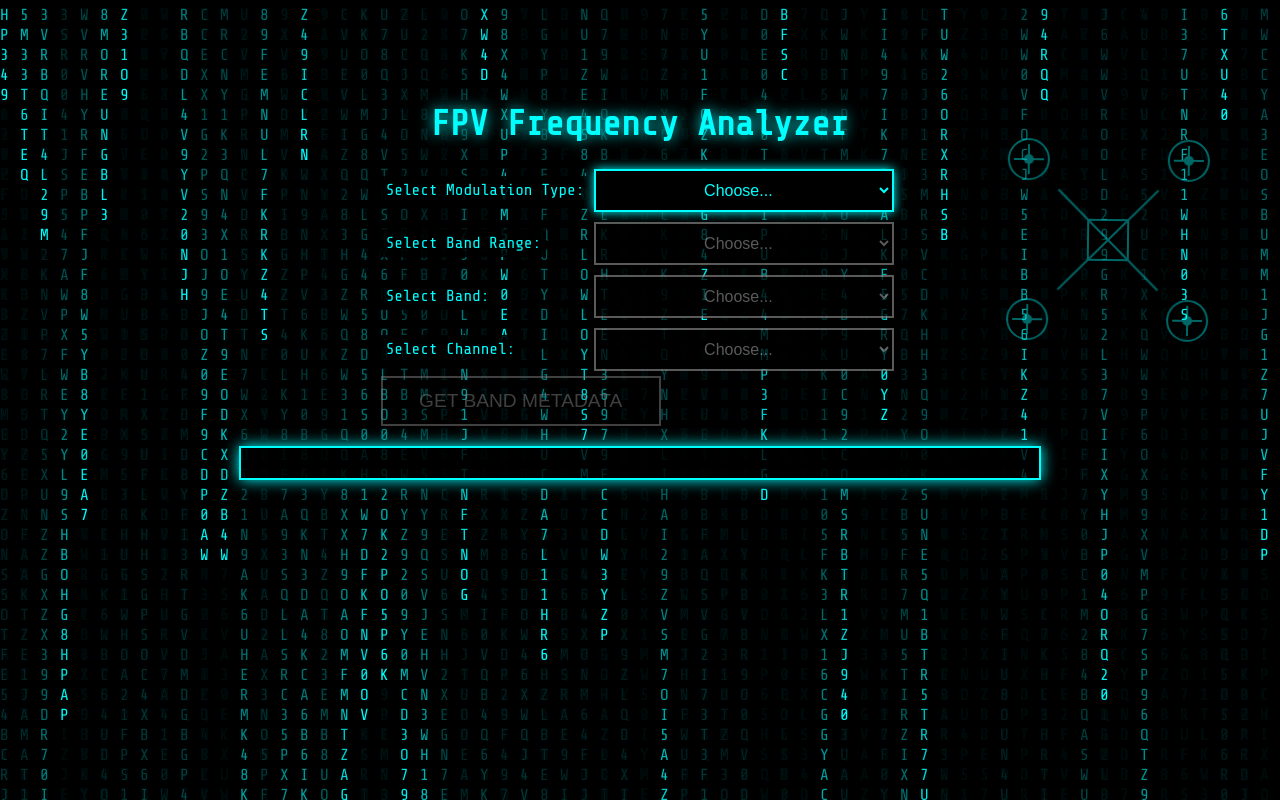
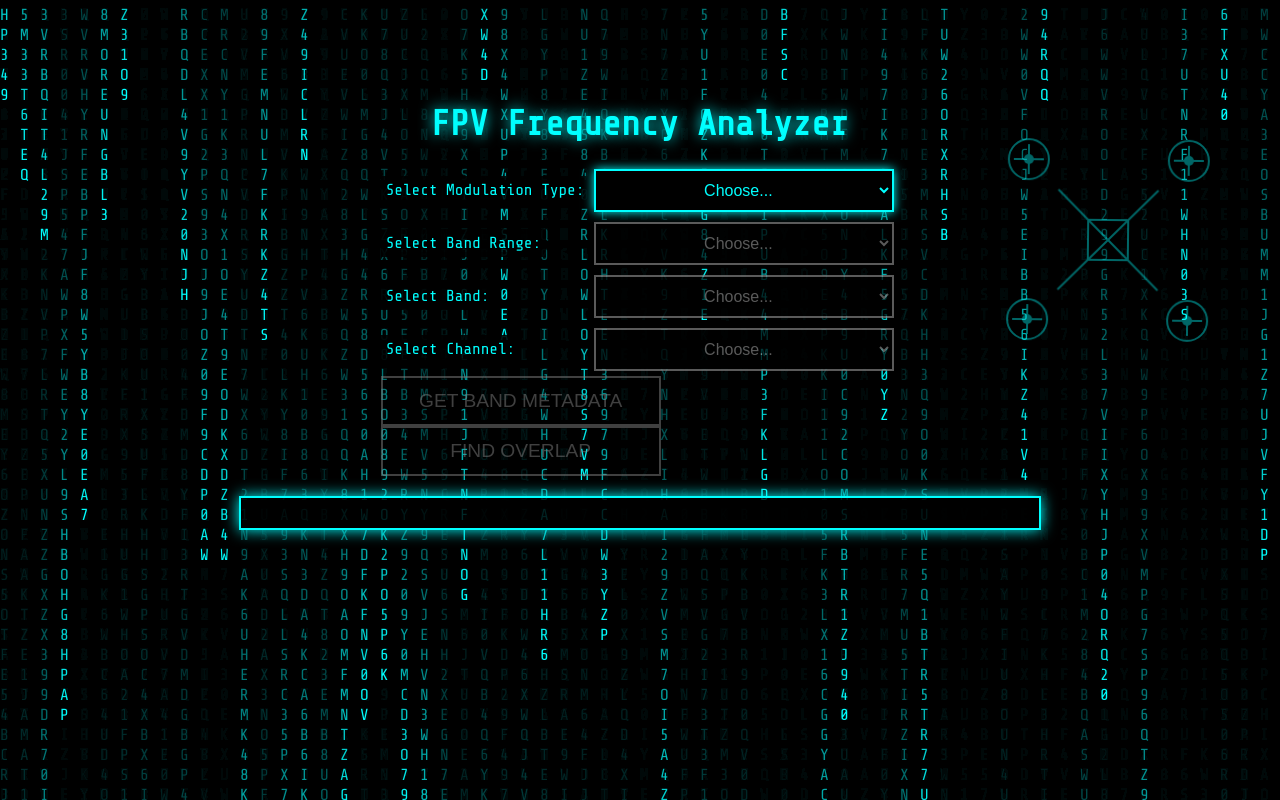
Before and after one commit to irreligious86/FPV-Frequency-calc, a Flask app: page / in a window 1280 px wide. Run offline with Flask 3, Linux system fonts and the light colour scheme.

Commit message:
Added button Find Overlap

```diff
--- a/templates/index.html
+++ b/templates/index.html
@@ -93,6 +93,10 @@
             <div class="container-item">
             <button id="getMetadataBtn" disabled>Get Band Metadata</button>
             </div>
+
+            <div class="container-item">
+                <button id="getOverlapBtn" disabled>Find Overlap</button>
+            </div>
         </div>
 
         <pre id="output"></pre> <!-- Вывод данных -->
```
